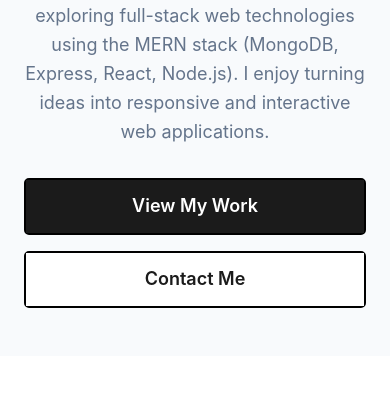
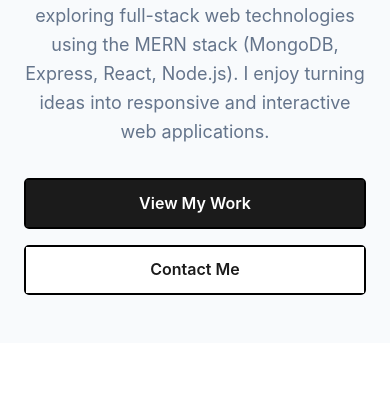
Before and after one commit to saeedasaad/portfolio-project, a plain HTML site: page index.html in a window 390 px wide. Shown: the part 704-1100 px from the top of the page. Drawn offline with Linux system fonts and the light colour scheme.

Commit message:
frist commit

```diff
--- a/css/style.css
+++ b/css/style.css
@@ -759,7 +759,7 @@ ul {
         align-items: center;
     }
 
-        .project-card {
+    .project-card {
         flex: 0 1 calc(100% - 1rem);
         max-width: calc(100% - 1rem);
     }
@@ -803,4 +803,12 @@ ul {
         flex-direction: column;
         text-align: center;
     }
+
+    .btn,
+    .elementor-button {
+
+        padding: 0.65rem 1rem;
+        font-size: 16px;
+    }
+
 }
```
